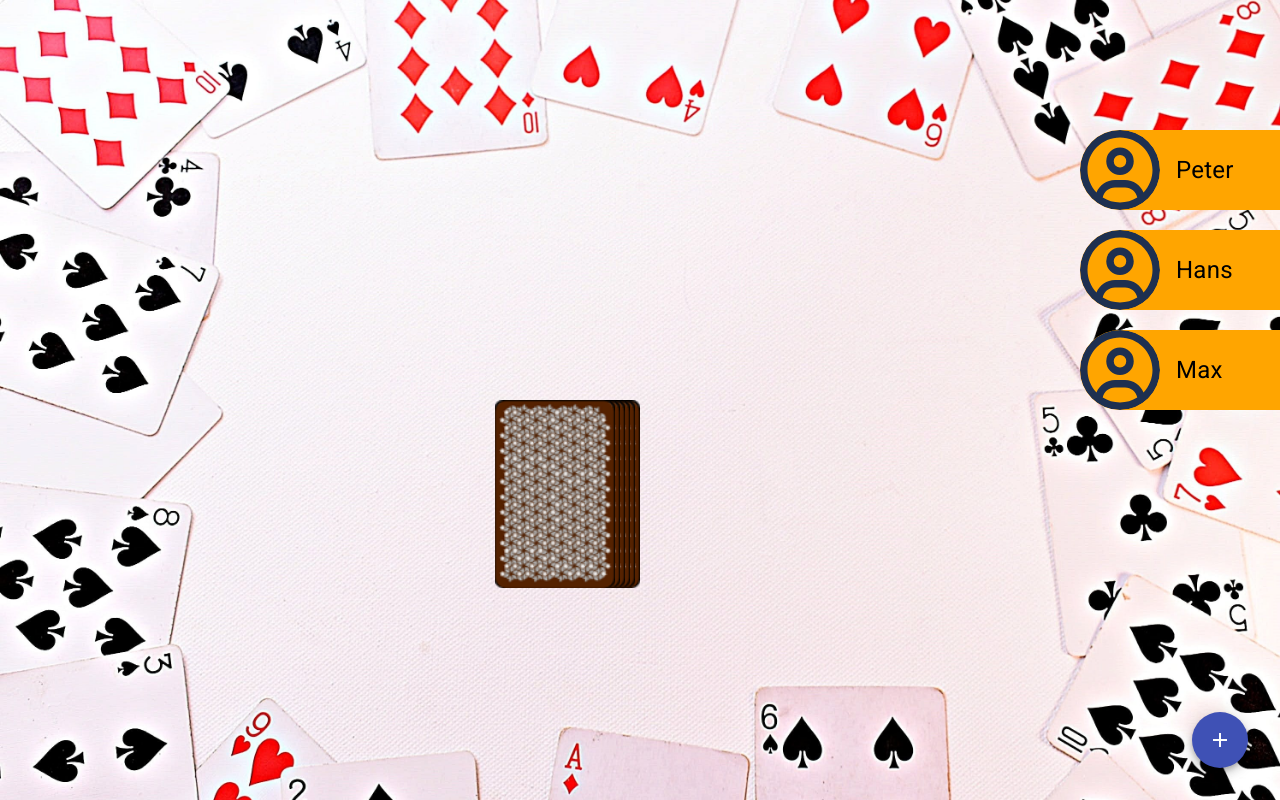
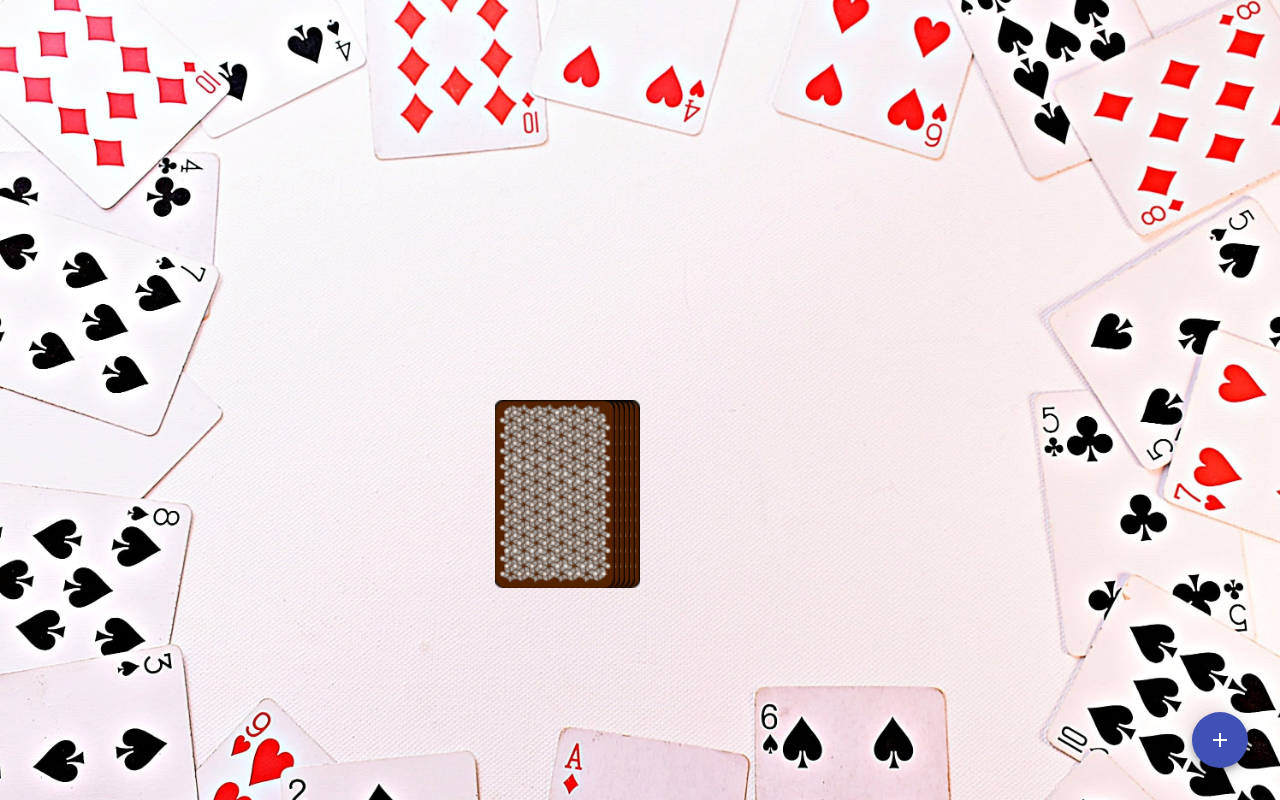
Before and after one commit to S-KerimTasci/ringoffire, an Angular app in the folder ringoffire/: page /game in a window 1280 px wide. Built offline with nearby package versions, Linux system fonts and the light colour scheme.

Commit message:
display newly added players

```diff
--- a/ringoffire/src/app/app.module.ts
+++ b/ringoffire/src/app/app.module.ts
@@ -14,6 +14,7 @@ import { MatDialogModule } from '@angular/material/dialog';
 import {MatFormFieldModule} from '@angular/material/form-field';
 import {MatInputModule} from '@angular/material/input';
 import {FormsModule} from '@angular/forms';
+import { GameInfoComponent } from './game-info/game-info.component';
 
 
 
@@ -25,7 +26,8 @@ import {FormsModule} from '@angular/forms';
     StartScreenComponent,
     GameComponent,
     PlayerComponent,
-    DialogAddPlayerComponent
+    DialogAddPlayerComponent,
+    GameInfoComponent
   ],
   imports: [
     BrowserModule,
--- /dev/null
+++ b/ringoffire/src/app/game-info/game-info.component.html
@@ -0,0 +1 @@
+<p>game-info works!</p>
--- a/ringoffire/src/app/game/game.component.html
+++ b/ringoffire/src/app/game/game.component.html
@@ -1,4 +1,6 @@
-<app-player *ngFor="let player of game.players ; let i = index;" [ngStyle]="{'top.px' : 130 + i * 100}" style="top: 100px;" [name] = player class="player-position"></app-player>
+<app-player *ngFor="let player of game.players ; let i = index;" [ngStyle]="{'top.px' : 90 + i * 90}" style="top: 90px;" [name] = player class="player-position"
+[playerActive]="i == game.currentPlayer"
+></app-player>
 
 <div class="field">
 
--- a/ringoffire/src/app/models/game.ts
+++ b/ringoffire/src/app/models/game.ts
@@ -1,5 +1,5 @@
 export class Game{
-    public players: string[] = ['Peter', 'Hans', 'Max'];
+    public players: string[] = [];
     public stack: string[]  = [];
     public playedCards: string[]  = [];
     public currentPlayer: number  = 0;
--- a/ringoffire/src/app/player/player.component.html
+++ b/ringoffire/src/app/player/player.component.html
@@ -1,4 +1,4 @@
-<div class="player">
+<div class="player" [class.player-active]="playerActive">
     <img src="./../../assets/img/player.svg">
     <span>{{ name }}</span>
 </div>
--- a/ringoffire/src/app/player/player.component.scss
+++ b/ringoffire/src/app/player/player.component.scss
@@ -3,16 +3,20 @@
     align-items: center;
     font-size: 24px;
     gap: 16px;
-    background-color: orange;
+    background-color: lightgray;
     width: 200px;
 
     border-top-left-radius: 50px;
     border-bottom-left-radius: 50px;
 
     img{
-        width: 80px;
-        height: 80px;
+        width: 60px;
+        height: 60px;
         object-fit: cover;
         border-radius: 50%;
     }
 }
+
+.player-active{
+    background-color: orange !important;
+}
--- a/ringoffire/src/app/player/player.component.ts
+++ b/ringoffire/src/app/player/player.component.ts
@@ -7,5 +7,6 @@ import { Component, Input } from '@angular/core';
 })
 export class PlayerComponent {
   @Input () name;
+  @Input () playerActive : boolean = false;
 
 }
```
Also changed, not shown: ringoffire/src/app/game-info/game-info.component.ts (added, +10 -0 lines), ringoffire/src/app/game-info/game-info.component.scss (added), 1 other file (tests, documents, lock files or other folders).
